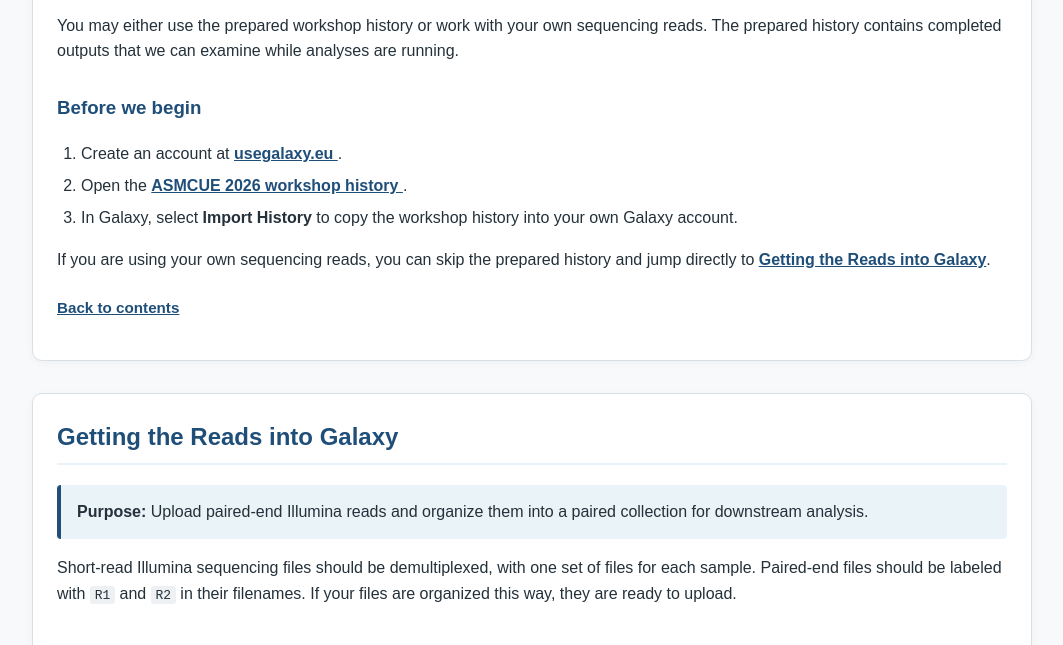
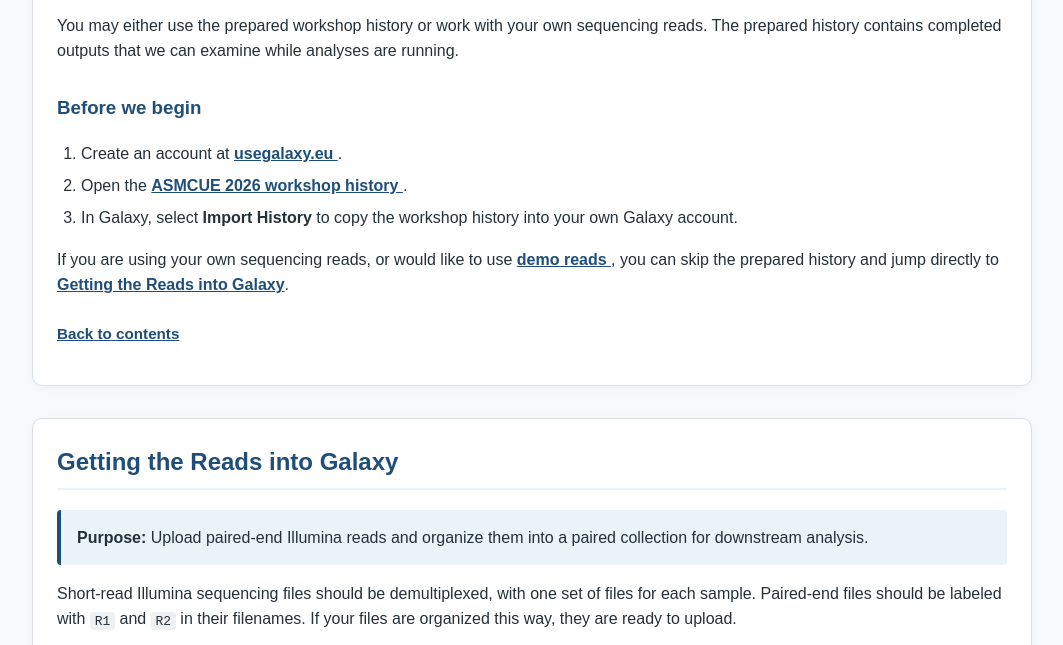
Before and after one commit to tvanlaar/ASMCUE2026, a plain HTML site: page index.html in a window 1280 px wide. Shown: the part 1823-2468 px from the top of the page, without its empty margins (108-1171 px from the left). Drawn offline with Linux system fonts and the light colour scheme; grey boxes are pictures that could not be loaded.

Commit message:
Update sequencing reads instructions in index.html

```diff
--- a/index.html
+++ b/index.html
@@ -332,7 +332,13 @@
   </ol>
 
   <p>
-    If you are using your own sequencing reads, you can skip the prepared
+    If you are using your own sequencing reads, or would like to use <a
+        href="https://csustan-my.sharepoint.com/:f:/g/personal/tvanlaar_csustan_edu/IgANhiEQnnTLRa7uTXxqS_5WAUP1qeasfAtmgSgj7sQ-kZ8?e=Vivusg"
+        target="_blank"
+        rel="noopener noreferrer"
+      >
+        demo reads
+      </a>, you can skip the prepared
     history and jump directly to
     <a href="#upload">Getting the Reads into Galaxy</a>.
   </p>
```
